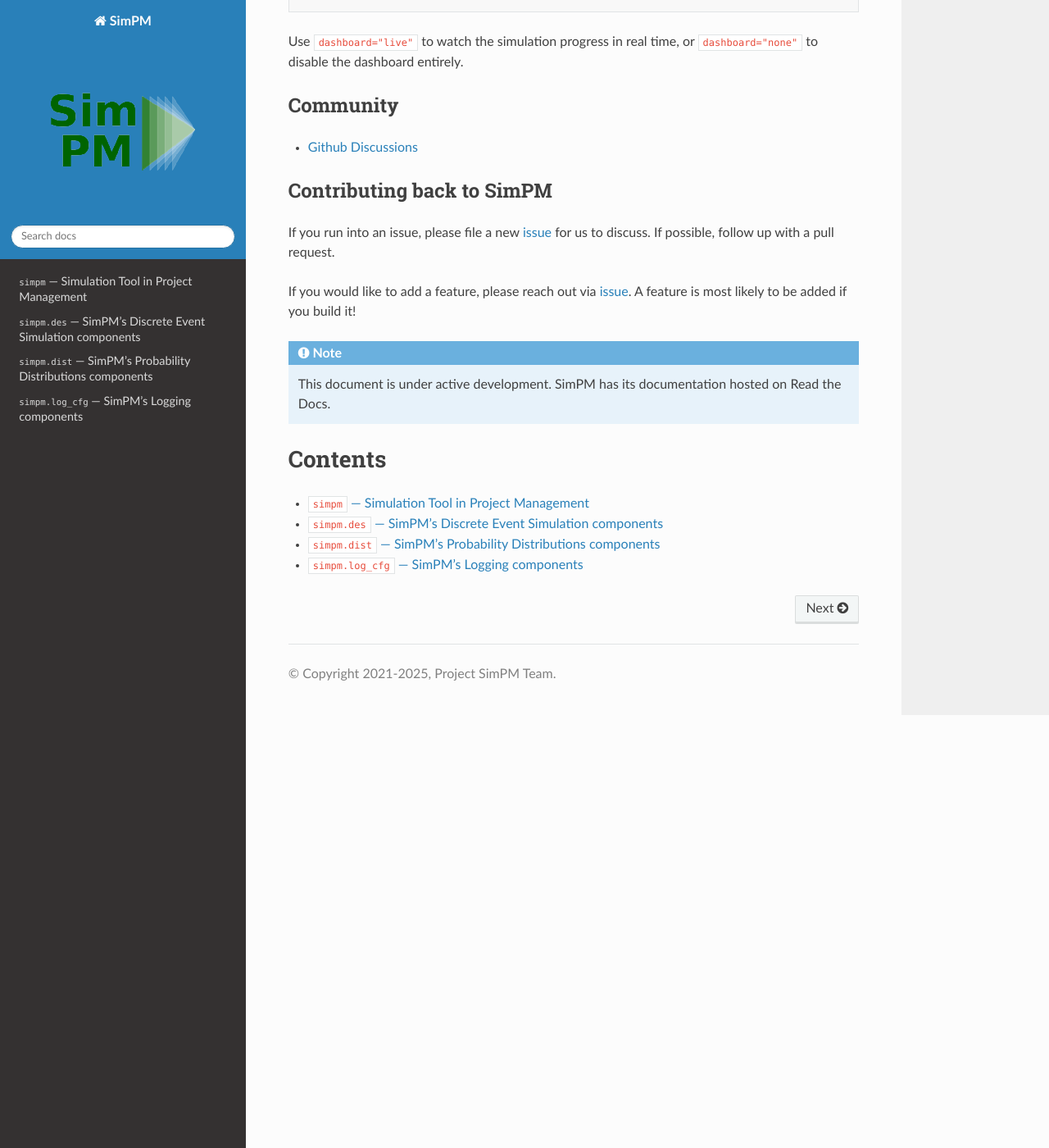
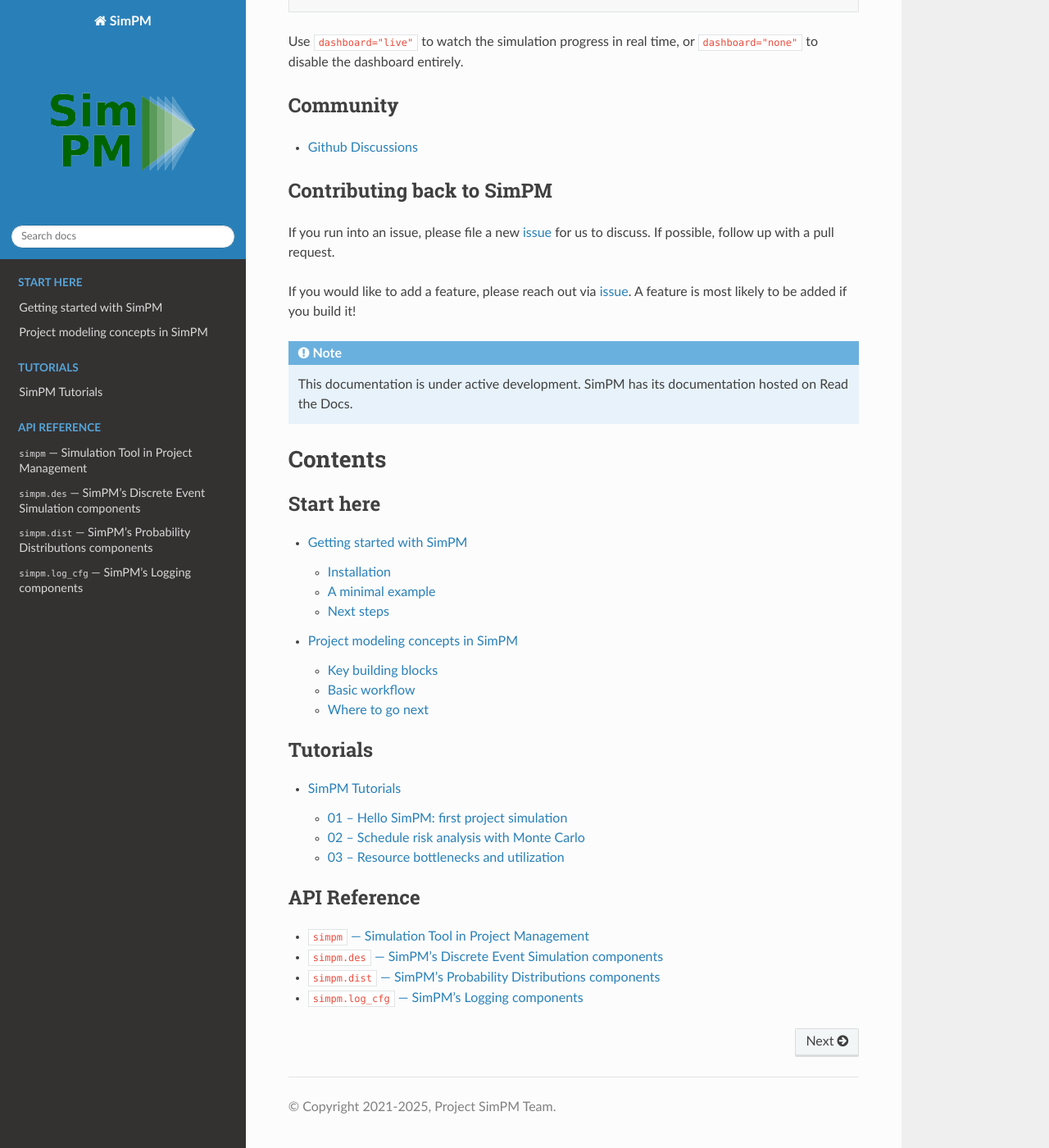
Before and after one commit to Project-SimPM/SimPM, a Sphinx documentation site: the page built from docs/source/index.rst, in a window 1280 px wide and 1400 px high, scrolled down 1064 px. Shown: the whole window at 82% size. Built offline with Sphinx 7.4.7 and the Read the Docs theme 3.1.0, drawn with Linux system fonts in a browser that asks for light colours; some of the changed lines change nothing that is shown.

Commit message:
Align tutorials with bundled examples

```diff
--- /dev/null
+++ b/docs/source/concepts/project-modeling.rst
@@ -0,0 +1,36 @@
+Project modeling concepts in SimPM
+==================================
+
+SimPM models project management systems using discrete-event simulation.
+
+Key building blocks
+-------------------
+
+* **Environment** (:class:`simpm.des.Environment`):
+  the simulation world and event scheduler.
+* **Entities** (:class:`simpm.des.Entity`):
+  things that move through the system (e.g., work packages, tasks).
+* **Resources** (:class:`simpm.des.Resource` and variants):
+  crews, equipment, or other limited capacities.
+* **Distributions** (:mod:`simpm.dist`):
+  probabilistic durations and quantities
+  (e.g., :func:`simpm.dist.norm`, :func:`simpm.dist.triang`).
+
+Basic workflow
+--------------
+
+1. Define the environment and random seeds.
+2. Declare resources with capacities (crews, machines).
+3. Define processes/activities that:
+   * Request resources
+   * Wait for durations drawn from distributions
+   * Release resources
+4. Run the environment for a specified horizon.
+5. Analyze logs and statistics (queue lengths, utilization, total duration).
+
+Where to go next
+----------------
+
+* :doc:`../getting-started` for your first minimal run.
+* :doc:`../tutorials/hello-simpm` for a full project example.
+* :doc:`../tutorials/schedule-risk` for Monte Carlo schedule risk.
--- /dev/null
+++ b/docs/source/getting-started.rst
@@ -0,0 +1,54 @@
+Getting started with SimPM
+==========================
+
+.. contents:: On this page
+   :local:
+
+Installation
+------------
+
+Install SimPM from PyPI:
+
+.. code-block:: bash
+
+   pip install simpm
+
+A minimal example
+-----------------
+
+This example shows how to:
+
+* Create an :class:`simpm.des.Environment`
+* Define a simple :class:`simpm.des.Resource`
+* Run the simulation
+* Inspect basic outputs (duration, resource use)
+
+.. code-block:: python
+
+   from simpm.des import Environment, Resource
+   from simpm.dist import norm
+
+   # 1) Create the simulation environment
+   env = Environment()
+
+   # 2) Define resources (e.g., one crew)
+   crew = Resource(env, capacity=1, name="Crew 1")
+
+   # 3) Define an activity process
+   def activity(env, resource, name):
+       with resource.request() as req:
+           yield req
+           duration = norm(10, 2).sample()
+           yield env.timeout(duration)
+           print(f"{env.now:.2f}: {name} finished (duration={duration:.2f})")
+
+   # 4) Create entities / activities
+   env.process(activity(env, crew, "Activity A"))
+   env.run()
+
+Next steps
+----------
+
+* Read :doc:`concepts/project-modeling` to understand how
+  activities, resources, and distributions fit together.
+* Try the first full tutorial at :doc:`tutorials/hello-simpm`.
--- a/docs/source/index.rst
+++ b/docs/source/index.rst
@@ -1,16 +1,29 @@
 .. include:: ../../README.md
-    :parser: markdown
-
+   :parser: markdown
 
 .. note::
 
-   This document is under active development.
-   SimPM has its documentation hosted on Read the Docs.
-
+   This documentation is under active development. SimPM has its
+   documentation hosted on Read the Docs.
 
 Contents
 --------
 
 .. toctree::
+   :maxdepth: 2
+   :caption: Start here
+
+   getting-started
+   concepts/project-modeling
+
+.. toctree::
+   :maxdepth: 2
+   :caption: Tutorials
+
+   tutorials/index
+
+.. toctree::
+   :maxdepth: 2
+   :caption: API Reference
 
    api_reference/index
--- /dev/null
+++ b/docs/source/tutorials/hello-simpm.rst
@@ -0,0 +1,95 @@
+01 – Hello SimPM: first project simulation
+=========================================
+
+.. contents:: On this page
+   :local:
+
+Overview
+--------
+
+Build a minimal project simulation using SimPM's discrete-event engine.
+This walkthrough mirrors the runnable example in ``example/test_simple_earthmoving.py``
+and shows how to inspect queueing and utilization once the run finishes.
+
+Scenario
+--------
+
+Model a simple earthmoving loop:
+
+* Ten trucks cycle through **load → haul → dump → return**.
+* A single loader is the shared resource; only one truck can load at a time.
+* We track how long the loader is busy, how long trucks wait, and how much
+dirt is moved.
+
+Full example (from the examples folder)
+---------------------------------------
+
+.. code-block:: python
+
+   import simpm
+   import simpm.des as des
+
+   def truck_cycle(truck: des.Entity, loader: des.Resource, dumped_dirt: des.Resource):
+       while True:
+           # Queue for the loader, then load 60 units of dirt
+           yield truck.get(loader, 1)
+           yield truck.do("loading", 7)
+           yield truck.put(loader, 1)
+
+           # Haul to the dump site
+           yield truck.do("hauling", 17)
+           yield truck.do("dumping", 3)
+           yield truck.add(dumped_dirt, 60)
+
+           # Return to the pit
+           yield truck.do("return", 13)
+
+   env = des.Environment("Earthmoving")
+   loader = des.Resource(env, "loader", init=1, capacity=1, log=True)
+   dumped_dirt = des.Resource(env, "dirt", init=0, capacity=100000, log=True)
+
+   trucks = env.create_entities("truck", 10, print_actions=False, log=True)
+   for t in trucks:
+       env.process(truck_cycle(t, loader, dumped_dirt))
+
+   simpm.run(env, dashboard="post")
+
+   print(f"Project finished at t={env.now:.2f} minutes")
+   print("Loader utilization:", loader.average_utilization())
+   print("Loader queue stats:\n", loader.waiting_time().describe())
+   print("Truck 0 schedule sample:\n", trucks[0].schedule().head())
+
+How it works
+------------
+
+1. **Environment and resources** – :class:`simpm.des.Environment` keeps
+   simulation time. :class:`simpm.des.Resource` tracks capacity and queue
+   behavior (``log=True`` records status changes for later analysis).
+2. **Entities** – :meth:`simpm.des.Environment.create_entities` produces
+   :class:`simpm.des.Entity` objects. ``get`` and ``put`` wrap resource
+   requests; ``do`` performs time-consuming activities; ``add`` deposits
+   output into an inventory-like resource.
+3. **Processes** – ``env.process`` schedules ``truck_cycle`` for each truck;
+   ``simpm.run`` executes until no future events remain (showing the
+   post-run dashboard if available).
+4. **Outputs** – ``status_log()``, ``waiting_time()``, and
+   ``average_utilization()`` expose queueing and productivity insights,
+   while ``schedule()`` reports per-entity activity timing.
+
+Try it yourself
+---------------
+
+Run the shipped example directly:
+
+.. code-block:: bash
+
+   python example/test_simple_earthmoving.py
+
+Then open the generated logs to see which trucks waited longest and
+how hard the loader was pushed.
+
+Next tutorial
+-------------
+
+Continue to :doc:`schedule-risk` to run Monte Carlo simulations for
+schedule risk analysis.
--- /dev/null
+++ b/docs/source/tutorials/index.rst
@@ -0,0 +1,9 @@
+SimPM Tutorials
+===============
+
+.. toctree::
+   :maxdepth: 1
+
+   hello-simpm
+   schedule-risk
+   resource-bottlenecks
--- /dev/null
+++ b/docs/source/tutorials/resource-bottlenecks.rst
@@ -0,0 +1,90 @@
+03 – Resource bottlenecks and utilization
+========================================
+
+.. contents:: On this page
+   :local:
+
+Overview
+--------
+
+Analyze how limited capacities affect throughput and schedule. This
+example reuses ``example/test_priority_resource.py`` to show how queues
+behave when multiple entities compete for scarce capacity and how
+priority settings change the outcome.
+
+Scenario
+--------
+
+Three work crews request the same truck fleet, but capacity is only
+three units and the trucks arrive in batches. One crew waits with a
+higher priority to demonstrate preemption of the queue order.
+
+Simulation code (priority bottleneck)
+-------------------------------------
+
+.. code-block:: python
+
+   import simpm
+   from simpm.des import Entity, Environment, PriorityResource
+
+   def crew_one(env, entity: Entity, trucks: PriorityResource):
+       print("Crew 1 wants 3 trucks at:", env.now)
+       yield entity.get(trucks, 3, priority=1)
+       print("Crew 1 got 3 trucks at:", env.now)
+
+   def crew_two(env, entity: Entity, trucks: PriorityResource):
+       print("Crew 2 wants 2 trucks at:", env.now)
+       yield entity.get(trucks, 2, priority=2)
+       print("Crew 2 got 2 trucks at:", env.now)
+
+   def crew_three(env, entity: Entity, trucks: PriorityResource):
+       # Arrives later but with higher priority (negative is highest)
+       yield entity.do("wait", 1)
+       print("Crew 3 wants 2 trucks at:", env.now)
+       yield entity.get(trucks, 2, priority=-3)
+       print("Crew 3 got 2 trucks at:", env.now)
+
+   def fleet_arrivals(env, entity: Entity, trucks: PriorityResource):
+       # Trucks arrive gradually, freeing capacity
+       yield entity.do("wait", 3)
+       yield entity.add(trucks, 3)
+       yield entity.do("wait", 3)
+       yield entity.add(trucks, 2)
+       yield entity.do("wait", 2)
+       yield entity.add(trucks, 3)
+
+   env = Environment()
+   crew1 = Entity(env, "crew1")
+   crew2 = Entity(env, "crew2")
+   crew3 = Entity(env, "crew3")
+   fleet = Entity(env, "fleet")
+   trucks = PriorityResource(env, "Truck", init=0, capacity=3, print_actions=True)
+
+   env.process(crew_one(env, crew1, trucks))
+   env.process(crew_two(env, crew2, trucks))
+   env.process(crew_three(env, crew3, trucks))
+   env.process(fleet_arrivals(env, fleet, trucks))
+
+   simpm.run(env, dashboard="post")
+
+What to look for
+----------------
+
+* **Queue order** – Crew 3 jumps ahead because it requests trucks with a
+  higher priority even though it arrives later.
+* **Utilization** – ``PriorityResource`` logs show when the three
+  available trucks are idle versus allocated. Inspect ``status_log`` if
+  you need time-stamped detail.
+* **Capacity sensitivity** – Increase ``capacity`` or the ``add`` amounts
+  to see how quickly the queue clears; decrease them to stress-test the
+  bottleneck.
+* **Preemption vs. fairness** – Switching to :class:`simpm.des.Resource`
+  (no priority) will force first-come-first-served behavior.
+
+Where to go next
+----------------
+
+Refer to the :doc:`../concepts/project-modeling` guide for deeper
+conceptual background or explore the :doc:`../api_reference/index`
+for full API details. Run ``python example/test_priority_resource.py`` to
+experiment with the original script.
--- /dev/null
+++ b/docs/source/tutorials/schedule-risk.rst
@@ -0,0 +1,112 @@
+02 – Schedule risk analysis with Monte Carlo
+===========================================
+
+.. contents:: On this page
+   :local:
+
+Overview
+--------
+
+Explore how SimPM performs Monte Carlo simulations to estimate project
+schedule risk. This tutorial builds on ``example/test_cpm.py`` to run a
+small CPM-style network hundreds of times and summarize completion
+percentiles.
+
+Scenario
+--------
+
+We will run a seven-activity project with shared resources and
+precedence links:
+
+* Tasks ``1`` and ``2`` depend on ``0``.
+* Task ``3`` depends on ``1`` and ``2``.
+* Task ``4`` depends on ``1``; task ``5`` depends on ``2``.
+* Task ``6`` depends on ``3``, ``4``, and ``5``.
+
+Each activity consumes a limited pool of priority-controlled resources
+with uncertain durations drawn from :mod:`simpm.dist`.
+
+Simulation code (batchable)
+---------------------------
+
+.. code-block:: python
+
+   import numpy as np
+   import simpm
+   import simpm.des as des
+   import simpm.dist as dist
+
+   # Data mirrors example/test_cpm.py
+   DURATIONS = [
+       dist.triang(2, 3, 4),   # activity 0
+       dist.triang(1, 3, 5),   # activity 1
+       5,                      # activity 2 (deterministic)
+       1,                      # activity 3
+       dist.triang(3.5, 5, 6), # activity 4
+       4,                      # activity 5
+       dist.norm(2.5, 1),      # activity 6
+   ]
+   RESOURCES = [1, 3, 2, 3, 1, 2, 2]
+   PRIORITIES = [1, 2, 1, 1, 3, 1, 1]
+
+   def simulate_once(seed: int) -> float:
+       """Run one CPM-like schedule and return total duration."""
+       np.random.seed(seed)
+       env = des.Environment(f"Run {seed}")
+       tasks = env.create_entities("task", len(DURATIONS), print_actions=False, log=False)
+       pool = des.PriorityResource(env, "totalres", init=4, print_actions=False)
+
+       def run_task(i: int, prereq=None):
+           if prereq is not None:
+               yield prereq
+           yield tasks[i].get(pool, RESOURCES[i], PRIORITIES[i])
+           yield tasks[i].do(f"activity-{i}", DURATIONS[i])
+           yield tasks[i].put(pool, RESOURCES[i])
+
+       p0 = env.process(run_task(0))
+       p1 = env.process(run_task(1, p0))
+       p2 = env.process(run_task(2, p0))
+       p3 = env.process(run_task(3, p1 & p2))
+       p4 = env.process(run_task(4, p1))
+       p5 = env.process(run_task(5, p2))
+       p6 = env.process(run_task(6, p4 & p5 & p3))
+
+       simpm.run(env, dashboard="post")
+       return env.now
+
+   # Run many trials for percentiles
+   durations = [simulate_once(seed) for seed in range(200)]
+   p50, p80, p95 = np.percentile(durations, [50, 80, 95])
+
+   print(f"Median completion: {p50:.2f}h")
+   print(f"P80 completion: {p80:.2f}h")
+   print(f"P95 completion: {p95:.2f}h")
+
+Interpreting the results
+------------------------
+
+* **Spread** – A wide gap between P50 and P95 indicates meaningful risk.
+* **Drivers** – Increase the variance of a single activity (e.g., change
+  ``dist.norm(2.5, 1)`` to ``dist.norm(2.5, 2.5)`` for activity 6) and
+  re-run to see how it shifts the distribution.
+* **Resource contention** – ``PriorityResource`` makes the four units of
+  capacity shareable; lowering ``init`` to 3 or 2 amplifies queueing and
+  risk.
+* **Mitigations** – Try raising ``init`` or swapping ``PriorityResource``
+  for a standard :class:`simpm.des.Resource` if you do not need
+  priority-based allocation.
+
+Tips
+----
+
+* Keep logging disabled (``log=False``) when running hundreds of trials
+  to minimize overhead.
+* Seed ``numpy`` (or Python's ``random``) so runs are reproducible.
+* Point readers to ``example/test_cpm.py`` if they want the original
+  single-run script without the Monte Carlo wrapper.
+
+Next tutorial
+-------------
+
+Proceed to :doc:`resource-bottlenecks` to study resource constraints and
+utilization.
```
